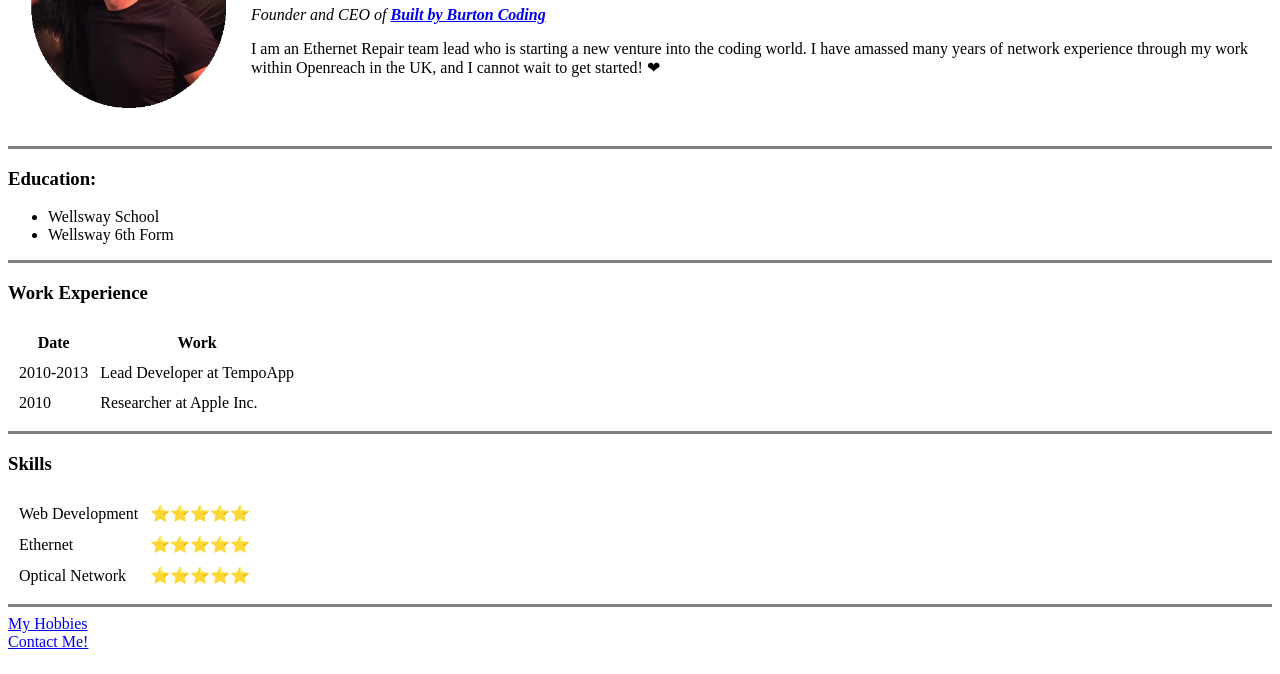
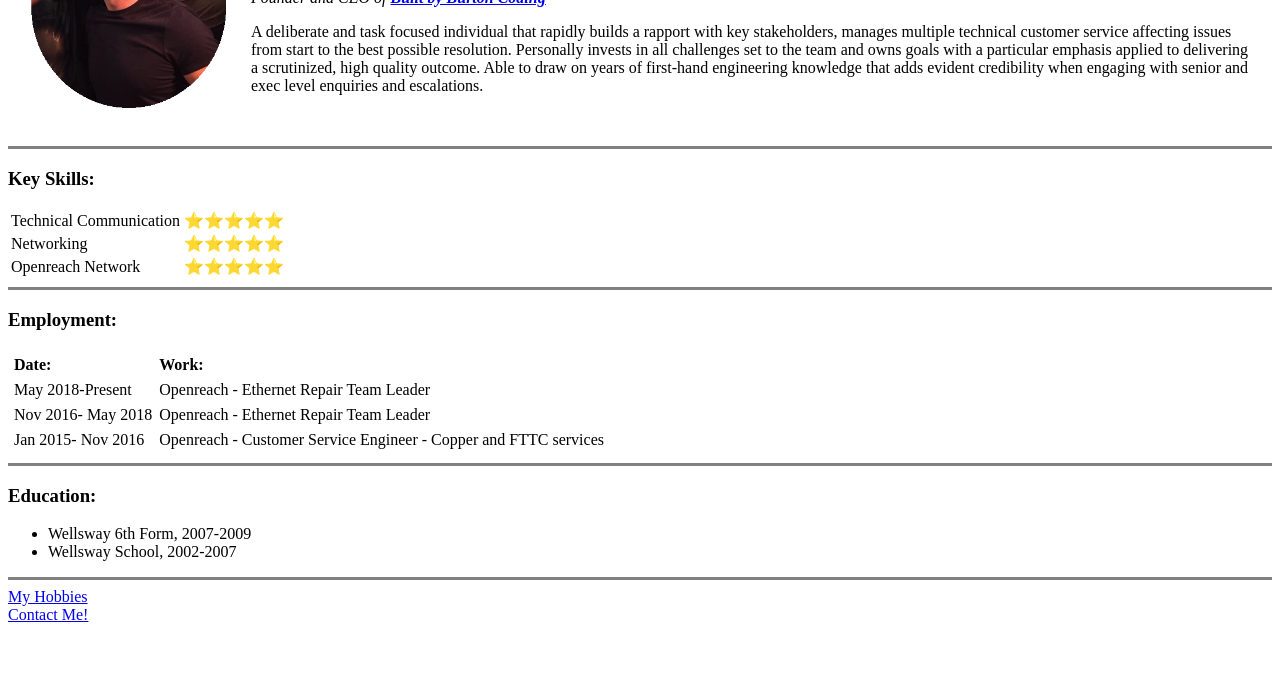
Before and after one commit to AlexJacobBurton/cv, a plain HTML site: page index.html in a window 1280 px wide. Shown: the part 126-800 px from the top of the page. Drawn offline with Linux system fonts and the light colour scheme.

Commit message:
Slightly different criteria in upload

```diff
--- a/index.html
+++ b/index.html
@@ -13,63 +13,68 @@
       <td>
         <h1>Alexander Jacob Burton</h1>
         <p><em>Founder and CEO of <strong><a href="https://twitter.com/AlexBurton90">Built by Burton Coding</a></strong></em></p>
-        <p>I am an Ethernet Repair team lead who is starting
-          a new venture into the coding world. I have amassed many years of network
-          experience through my work within Openreach in the UK,
-          and I cannot wait to get started! ❤ </p>
+        <p>A deliberate and task focused individual that rapidly builds a rapport with key stakeholders, manages multiple technical customer service affecting issues from start to the best possible resolution.  Personally invests in all challenges set to the team and owns goals with a particular emphasis applied to delivering a scrutinized, high quality outcome.  Able to draw on years of first-hand engineering knowledge that adds evident credibility when engaging with senior and exec level enquiries and escalations.</p>
       </td>
     </tr>
   </table>
 
   <hr size="3" noshade>
-  <h3>Education:</h3>
-  <ul>
-    <li>Wellsway School</li>
-    <li>Wellsway 6th Form</li>
-  </ul>
-    <hr size="3" noshade>
-  <h3>Work Experience</h3>
 
-  <table cellspacing="10">
-    <thead>
-      <tr>
-        <th>Date</th>
-        <th>Work</th>
-      </tr>
-    </thead>
-    <tbody>
-      <tr>
-        <td>2010-2013</td>
-        <td>Lead Developer at TempoApp</td>
-      </tr>
-      <tr>
-        <td>2010</td>
-        <td>Researcher at Apple Inc.</td>
-      </tr>
-    </tbody>
-  </table>
+  <h3>Key Skills:</h3>
 
-    <hr size="3" noshade>
-
-  <h3>Skills</h3>
-
-  <table cellspacing="10">
+  <table>
     <tr>
-      <td>Web Development</td>
+      <td>Technical Communication</td>
       <td>⭐⭐⭐⭐⭐</td>
     </tr>
     <tr>
-      <td>Ethernet</td>
+      <td>Networking</td>
       <td>⭐⭐⭐⭐⭐</td>
     </tr>
     <tr>
-      <td>Optical Network</td>
+      <td>Openreach Network</td>
       <td>⭐⭐⭐⭐⭐</td>
     </tr>
   </table>
 
 
     <hr size="3" noshade>
+
+    <h3>Employment:</h3>
+
+    <table cellspacing="5">
+      <thead>
+        <tr>
+          <!-- changed TH tag to TD to align left and bold rather than center! -->
+          <td><strong>Date:</strong></td>
+          <td><strong>Work:</strong></td>
+        </tr>
+      </thead>
+      <tbody>
+        <tr>
+          <td>May 2018-Present</td>
+          <td>Openreach - Ethernet Repair Team Leader</td>
+        </tr>
+        <tr>
+          <td>Nov 2016- May 2018</td>
+          <td>Openreach - Ethernet Repair Team Leader</td>
+        </tr>
+        <tr>
+          <td>Jan 2015- Nov 2016</td>
+          <td>Openreach - Customer Service Engineer - Copper and FTTC services</td>
+        </tr>
+      </tbody>
+    </table>
+
+      <hr size="3" noshade>
+
+      <h3>Education:</h3>
+      <ul>
+        <li>Wellsway 6th Form, 2007-2009</li>
+        <li>Wellsway School, 2002-2007</li>
+      </ul>
+        <hr size="3" noshade>
+
   <a href="hobbies.html">My Hobbies</a>
   <br>
   <a href="contact.html">Contact Me!</a>
```
Also changed, not shown: contact.html (+2 -0 lines), hobbies.html (+2 -0 lines).
